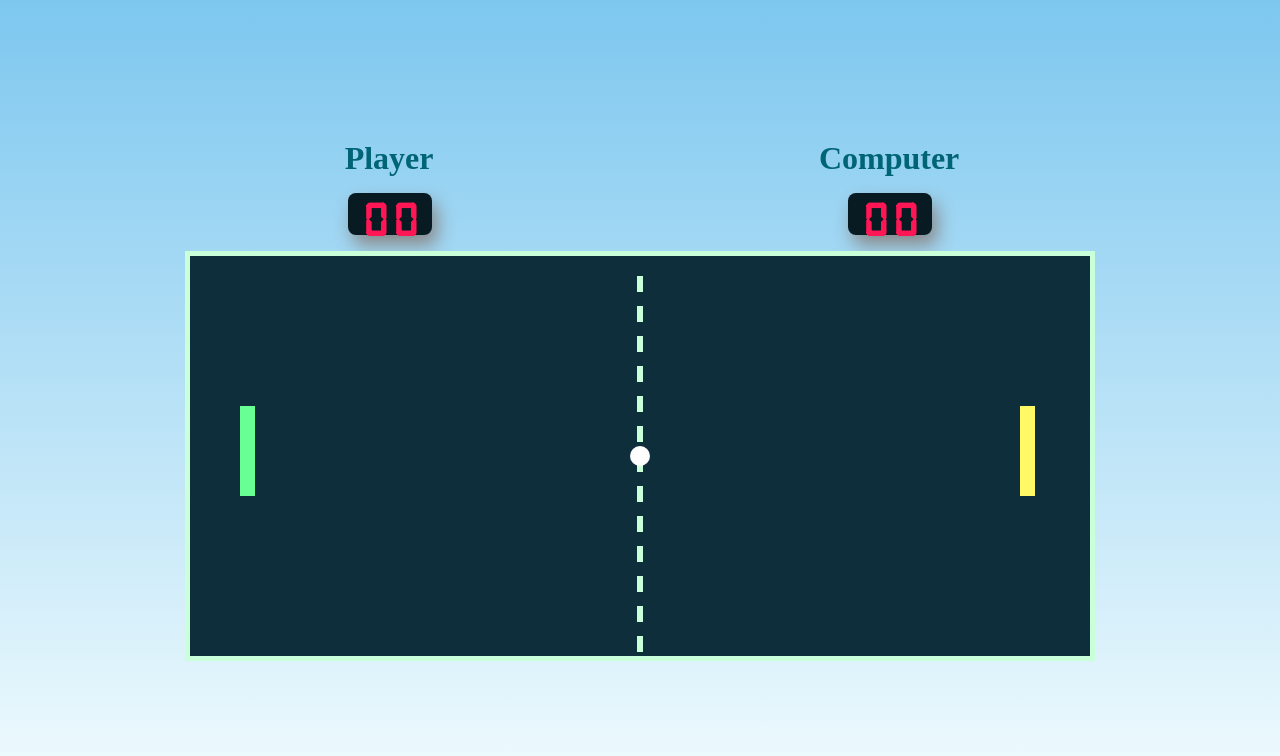
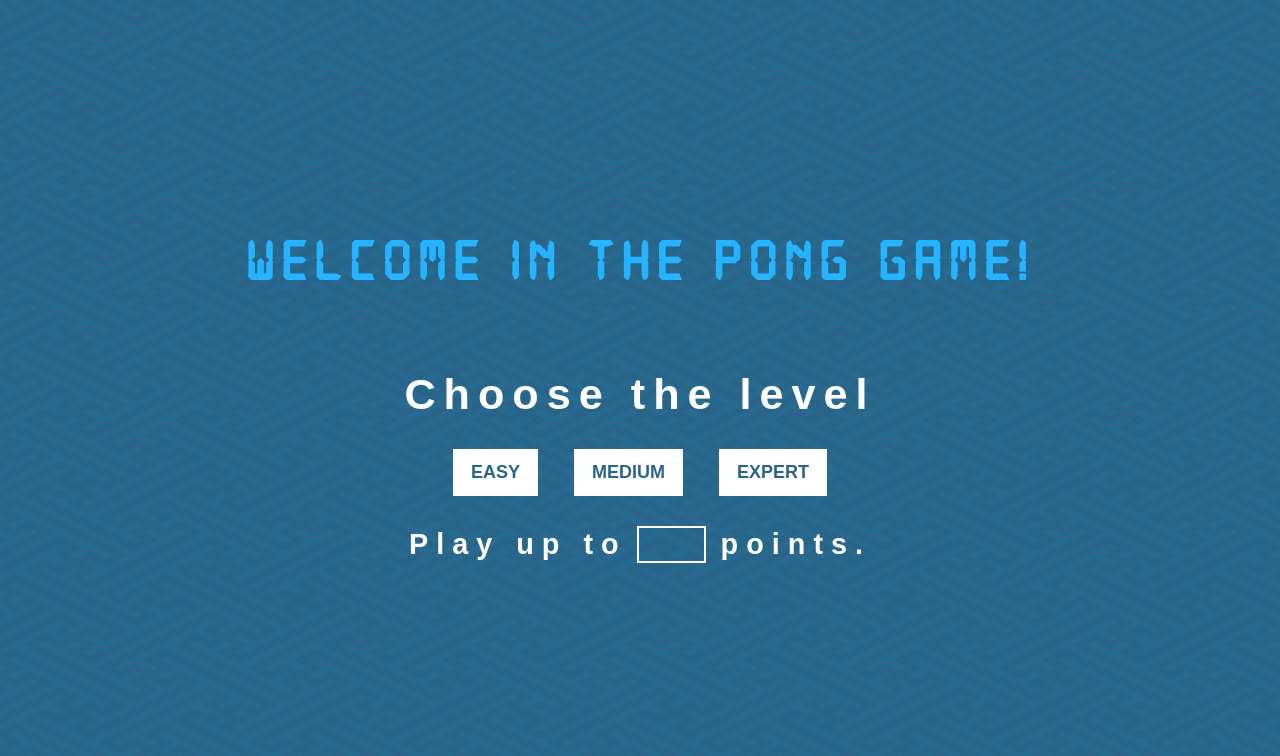
Before and after one commit to MartaNiemiec/Pong_game, a plain HTML site: page Tenis Game/index.html in a window 1280 px wide. Drawn offline with Linux system fonts and the light colour scheme.

Commit message:
created welcome popup window

```diff
--- a/Tenis Game/index.html
+++ b/Tenis Game/index.html
@@ -17,6 +17,19 @@
             <div class="score__bg"><h1 class="score__ai">06</h1></div>
     </div>
 
+    <div class="welcome">
+        <h1>Welcome in the pong game!</h1>
+        <h2>Choose the level</h2>
+        <div>
+            <button class="level-easy">easy</button>
+            <button class="level-medium">medium</button>
+            <button class="level-expert">expert</button>
+        </div>
+        <div>
+            <h4>Play up to<input type="text" name="scoring">points.</h4>
+
+        </div>
+    </div>
     <canvas></canvas>
 
     <script src="script.js"></script>
--- a/Tenis Game/style.css
+++ b/Tenis Game/style.css
@@ -16,8 +16,7 @@ body {
   height: 100vh;
   background: linear-gradient(to bottom, #7DC7EF, #f2fcfe);
 }
-canvas {    /*nie uzywac css do canvasa, szczegolnie do okreslania wielkosci*/
-/*            background-color: white;*/
+canvas {
   border: 5px solid #C9FFD9;
 }
 
@@ -55,3 +54,74 @@ canvas {    /*nie uzywac css do canvasa, szczegolnie do okreslania wielkosci*/
   box-shadow: 5px 10px 18px #888888;
   margin-bottom: 1vh;
 }
+
+.welcome {
+  background-image: url("pattern.png");
+  position: absolute;
+  width: 100vw;
+  height: 100vh;
+  color: #fff;
+
+  display: grid;
+  grid-gap: 20px;
+  align-content: center;
+  justify-items: center;
+
+  font-family: Arial, Helvetica, sans-serif;
+  font-size: 1.8rem;
+  letter-spacing: .5rem;
+}
+
+.welcome h1 {
+  font-family: 'Digital';
+  color: rgb(38, 179, 255);
+  font-weight: 900;
+  padding-bottom: 10vh;
+}
+
+.welcome h4 {
+  align-items: center;
+  display: flex;
+}
+
+button {
+  padding: 10px 15px;
+  margin: 10px;
+  border: 3px solid white;
+  background-color: white;
+  color: #286589;
+  font-size: large;
+  font-weight: 600;
+  text-transform: uppercase;
+  transition: all .3s;
+  cursor: pointer;
+  outline: none;
+}
+
+button:hover {
+  border: 3px solid white;
+  background-color: transparent;
+  color: #fff;
+
+}
+
+input {
+  background-color: transparent;
+  border: 2px solid #fff;
+  padding: 0 5px;
+  margin: 0 15px 0 10px;
+  width: 55px;
+  color: #fff;
+  text-align: center;
+  outline: none;
+  font-weight: 800;
+  font-family: Arial, Helvetica, sans-serif;
+  font-size: 1.8rem;
+  letter-spacing: .5rem;
+  display: flex;
+
+}
+
+input:focus {
+  background-color: #205370;
+}
```
